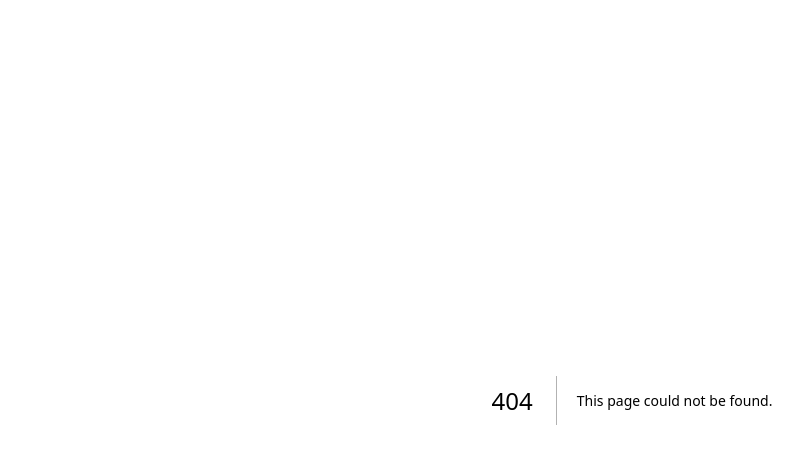
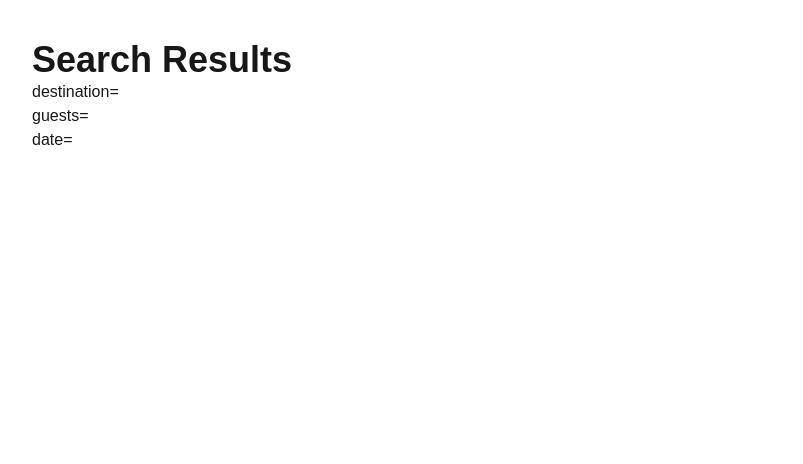
Before and after one commit to vivek6126/tripnest, a Next.js app: page /search in a window 1280 px wide. Before the commit this address had no page. Shown: the top 464 px of the page, without its empty margins (8-811 px from the left). Built offline with nearby package versions, Linux system fonts and the light colour scheme.

Commit message:
Add search form with validation and query parameter navigation

```diff
--- /dev/null
+++ b/app/search/page.tsx
@@ -0,0 +1,20 @@
+"use client";
+
+import { useSearchParams } from "next/navigation";
+
+export default function SearchPage() {
+    const searchParams = useSearchParams();
+    const destination = searchParams.get("destination");
+    const guests = searchParams.get("guests");
+    const date = searchParams.get("date");
+
+
+    return (
+    <div className="p-10">
+      <h1 className="text-4xl font-bold">Search Results</h1>
+      <p>destination={destination}</p>
+      <p>guests={guests}</p>
+      <p>date={date}</p>
+    </div>
+  );
+}
--- a/components/SearchBar.tsx
+++ b/components/SearchBar.tsx
@@ -1,39 +1,71 @@
 "use client";
-
+import { useRouter } from "next/navigation";
 import { useState } from "react";
 import { Search, MapPinned, CalendarDays, Users } from "lucide-react";
 
 export default function SearchBar() {
-  const [destination, setDestination] = useState("");
+    const [destination, setDestination] = useState("");
+    const [guests, setGuests] = useState("1");
+    const [date, setDate] = useState("");
+    const [error, setError] = useState("");
+    const router = useRouter();
 
-  const inputClass =
+    const cleanedDestination = destination.trim();
+    function handleSearch() {
+
+        if (cleanedDestination === "") {
+            setError("Please enter destination");
+            return;
+        }
+
+        router.push(
+            `/search?destination=${cleanedDestination}&guests=${guests}&date=${date}`
+        );
+    }
+
+    const inputClass =
     "rounded-lg border border-zinc-700 bg-zinc-900 px-4 py-3 text-white placeholder:text-zinc-500 outline-none transition focus:border-blue-500";
 
-  return (
+return (
     <div className="flex items-center gap-4 rounded-2xl border border-zinc-700 bg-black p-4 shadow-lg">
 
+
       {/* Destination */}
+      <div className="w-full">
       <div className="flex flex-1 items-center gap-2">
         <MapPinned className="h-5 w-5 text-zinc-400" />
 
         <input
           type="text"
           value={destination}
-          onChange={(event) => setDestination(event.target.value)}
+          onChange={(event) => {
+            setDestination(event.target.value);
+            setError("");
+            }}
           placeholder="Destination"
           className={`${inputClass} flex-1`}
         />
       </div>
+      {error && (
+                <p className="mt-2 text-sm text-red-500">
+                    {error}
+                </p>
+                )}
+      </div>
+
 
       {/* Guests */}
       <div className="flex items-center gap-2">
         <Users className="h-5 w-5 text-zinc-400" />
 
-        <select className={inputClass}>
-          <option>1 Guest</option>
-          <option>2 Guests</option>
-          <option>3 Guests</option>
-          <option>4 Guests</option>
+        <select className={inputClass}
+                value={guests}
+                onChange={(event) => setGuests(event.target.value)}>
+          <option value="1">1 Guest</option>
+          <option value="2">2 Guest</option>
+          <option value="3">3 Guest</option>
+          <option value="4">4 Guest</option>
+
         </select>
       </div>
 
@@ -42,13 +74,15 @@ export default function SearchBar() {
         <CalendarDays className="h-5 w-5 text-zinc-400" />
 
         <input
-          type="date"
-          className={inputClass}
+            type="date"
+            className={inputClass}
+            value={date}
+            onChange={(event) => setDate(event.target.value)}
         />
       </div>
 
       {/* Search Button */}
-      <button className="flex items-center gap-2 rounded-lg bg-blue-600 px-6 py-3 font-medium text-white transition hover:bg-blue-700">
+      <button onClick={handleSearch} className="flex items-center gap-2 rounded-lg bg-blue-600 px-6 py-3 font-medium text-white transition hover:bg-blue-700">
         <Search className="h-5 w-5" />
         Search
       </button>
```
